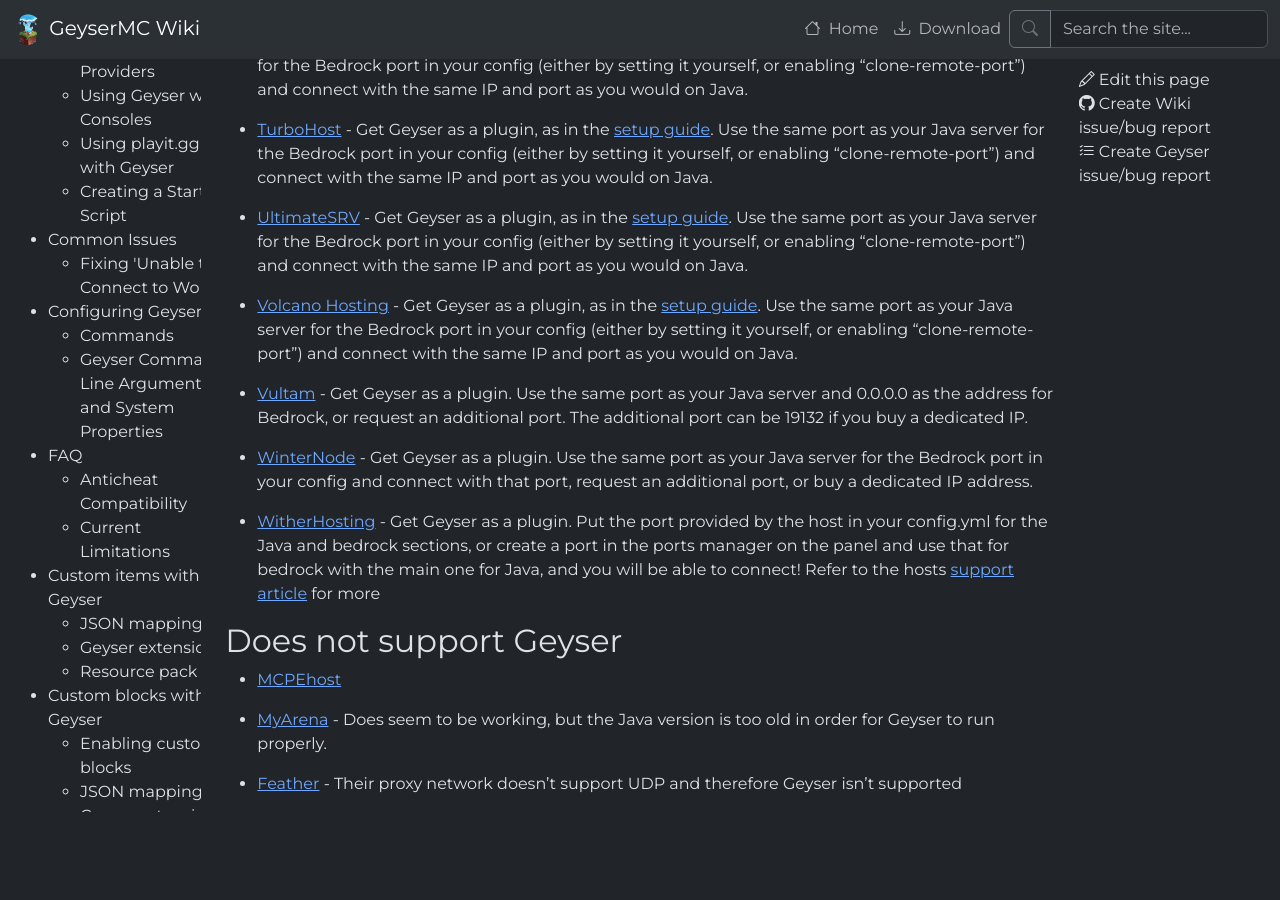
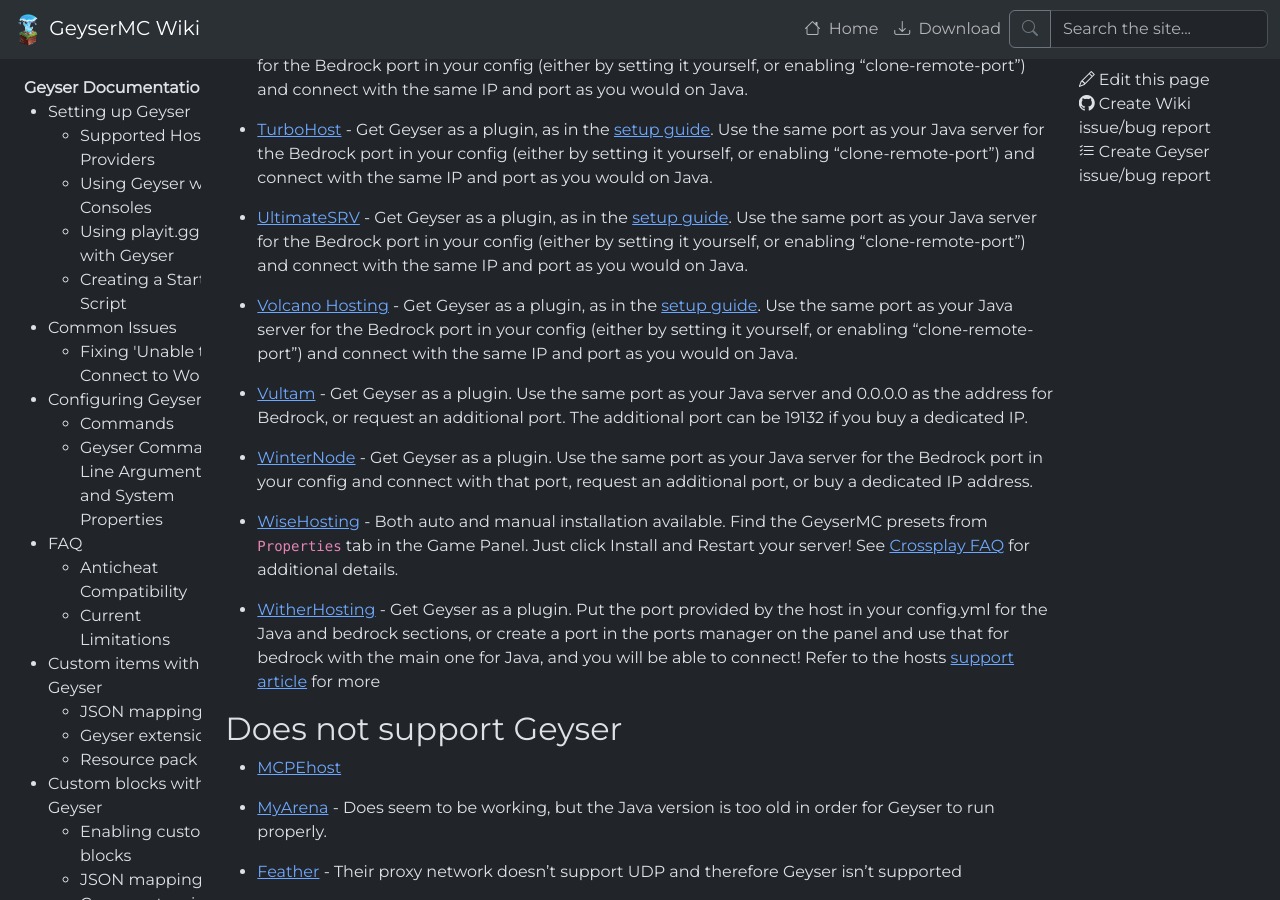
Before and after one commit to GeyserMC/GeyserWiki, a Jekyll site: the page built from _docs/geyser/supported-hosting-providers.md, in a window 1280 px wide and 900 px high, scrolled down 6811 px. Built offline with Jekyll 4.4.1, drawn with Linux system fonts in a browser that asks for light colours; before the commit the page ends 7623 px from its top, so only the background shows below that.

Commit message:
Add wisehosting as provider

```diff
--- a/_data/providers.json
+++ b/_data/providers.json
@@ -440,6 +440,11 @@
       "description": "Get Geyser as a plugin. Use the same port as your Java server for the Bedrock port in your config and connect with that port, request an additional port, or buy a dedicated IP address."
     },
     {
+      "name": "WiseHosting",
+      "url": "https://wisehosting.com",
+      "description": "Both auto and manual installation available. Find the GeyserMC presets from `Properties` tab in the Game Panel. Just click Install and Restart your server!  See [Crossplay FAQ](https://wisehosting.com/knowledgebase/how-to-install-geysermc-java-bedrock-crossplay-to-your-server) for additional details."
+    },
+    {
       "name": "WitherHosting",
       "url": "https://witherhosting.com/",
       "description": "Get Geyser as a plugin. Put the port provided by the host in your config.yml for the Java and bedrock sections, or create a port in the ports manager on the panel and use that for bedrock with the main one for Java, and you will be able to connect! Refer to the hosts [support article](https://support.witherhosting.com/en/article/how-to-install-and-use-geysermc-1xn5l6v/) for more"
```
